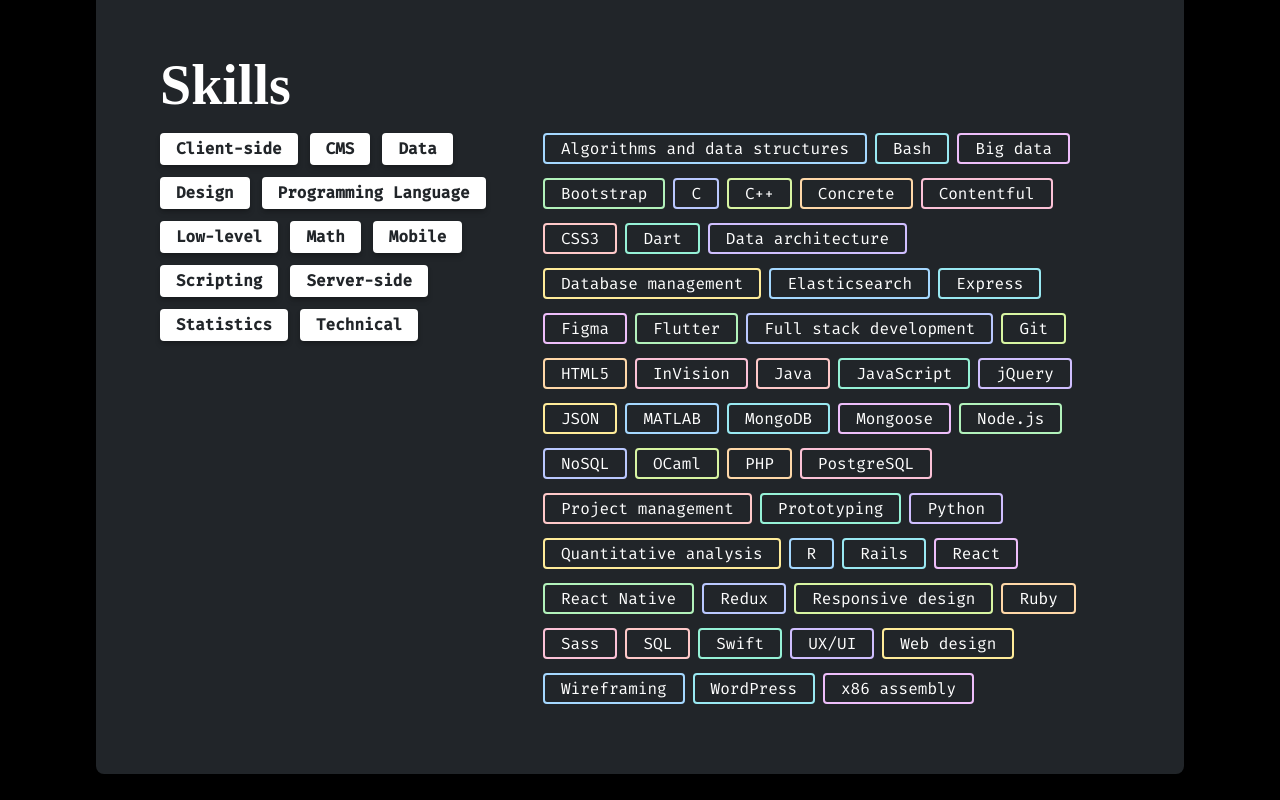
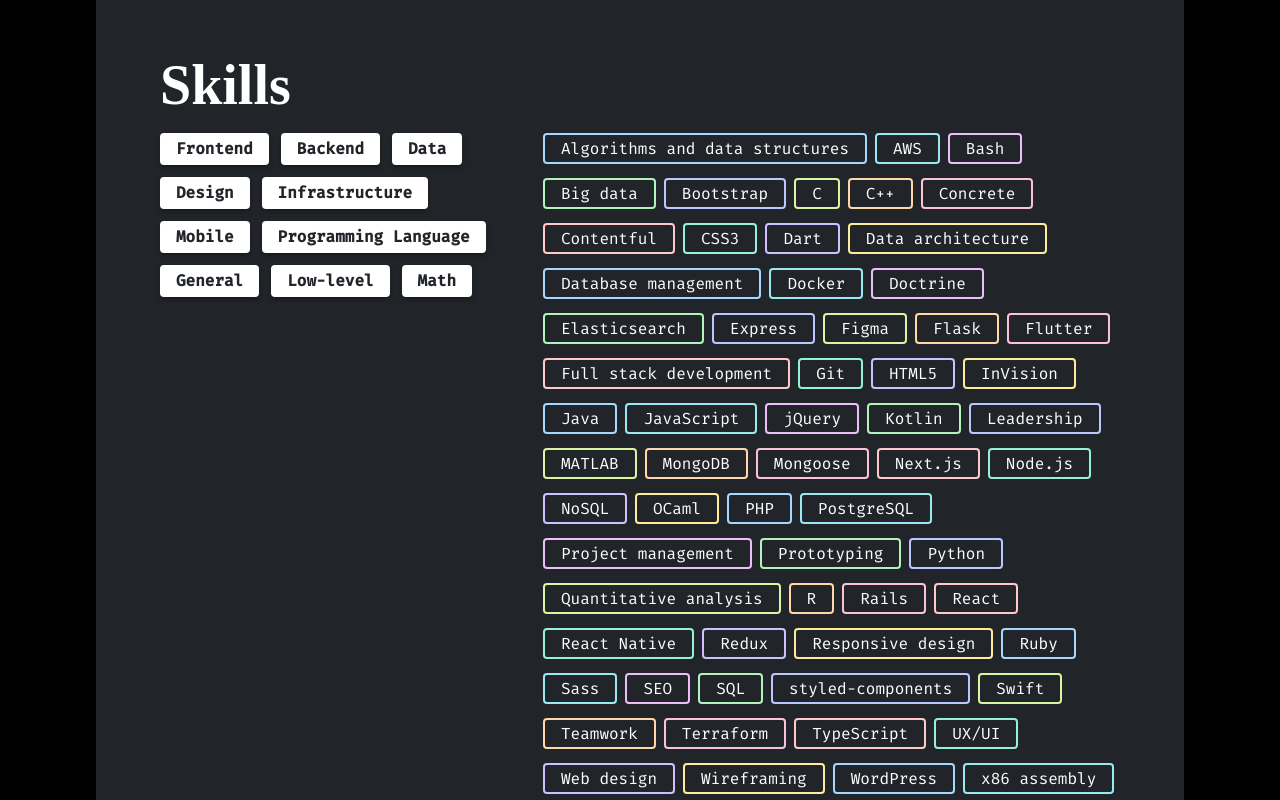
Before and after one commit to leojalfred/portfolio, a React (Create React App) app: page / in a window 1280 px wide. Shown: the part 1320-2120 px from the top of the page. Built offline with nearby package versions, Linux system fonts and the light colour scheme; a small style sheet from the web is missing; a web font is replaced by a local one.

Commit message:
Updates Skills

```diff
--- a/src/components/Skills.js
+++ b/src/components/Skills.js
@@ -7,7 +7,8 @@
   useEffect(() => {
     const skills = [
       { name: 'Algorithms and data structures', tags: ['technical'] },
-      { name: 'Bash', tags: ['language'] },
+      { name: 'AWS', tags: ['backend', 'infrastructure'] },
+      { name: 'Bash', tags: ['language', 'scripting'] },
       { name: 'Big data', tags: ['data', 'technical'] },
       { name: 'Bootstrap', tags: ['design'] },
       { name: 'C', tags: ['language', 'low-level'] },
@@ -18,9 +19,12 @@
       { name: 'Dart', tags: ['language'] },
       { name: 'Data architecture', tags: ['data', 'technical'] },
       { name: 'Database management', tags: ['data', 'technical'] },
-      { name: 'Elasticsearch', tags: [] },
+      { name: 'Docker', tags: ['infrastructure'] },
+      { name: 'Doctrine', tags: ['data', 'server-side'] },
+      { name: 'Elasticsearch', tags: ['data'] },
       { name: 'Express', tags: ['server-side'] },
       { name: 'Figma', tags: ['design'] },
+      { name: 'Flask', tags: ['server-side'] },
       { name: 'Flutter', tags: ['mobile'] },
       { name: 'Full stack development', tags: ['technical'] },
       { name: 'Git', tags: [] },
@@ -29,10 +33,12 @@
       { name: 'Java', tags: ['language'] },
       { name: 'JavaScript', tags: ['language', 'client-side', 'scripting'] },
       { name: 'jQuery', tags: ['client-side'] },
-      { name: 'JSON', tags: ['data'] },
+      { name: 'Kotlin', tags: ['language', 'mobile'] },
+      { name: 'Leadership', tags: ['technical'] },
       { name: 'MATLAB', tags: ['language', 'math'] },
       { name: 'MongoDB', tags: ['data'] },
       { name: 'Mongoose', tags: ['data', 'server-side'] },
+      { name: 'Next.js', tags: ['client-side', 'server-side'] },
       { name: 'Node.js', tags: ['language', 'scripting', 'server-side'] },
       { name: 'NoSQL', tags: ['data'] },
       { name: 'OCaml', tags: ['language'] },
@@ -43,7 +49,7 @@
       { name: 'Python', tags: ['language', 'scripting'] },
       {
         name: 'Quantitative analysis',
-        tags: ['math', 'statistics', 'technical'],
+        tags: ['math', 'statistics', 'technical']
       },
       { name: 'R', tags: ['language', 'math', 'statistics'] },
       { name: 'Rails', tags: ['server-side'] },
@@ -54,15 +60,23 @@
       { name: 'Ruby', tags: ['language', 'scripting'] },
       {
         name: 'Sass',
-        tags: ['language', 'client-side', 'design', 'scripting'],
+        tags: ['language', 'client-side', 'design', 'scripting']
       },
+      { name: 'SEO', tags: ['technical'] },
       { name: 'SQL', tags: ['language', 'data'] },
+      {
+        name: 'styled-components',
+        tags: ['client-side', 'design']
+      },
       { name: 'Swift', tags: ['language', 'mobile'] },
+      { name: 'Teamwork', tags: ['technical'] },
+      { name: 'Terraform', tags: ['infrastructure'] },
+      { name: 'TypeScript', tags: ['language', 'client-side', 'scripting'] },
       { name: 'UX/UI', tags: ['design', 'technical'] },
       { name: 'Web design', tags: ['design', 'technical'] },
       { name: 'Wireframing', tags: ['design', 'technical'] },
       { name: 'WordPress', tags: ['cms'] },
-      { name: 'x86 assembly', tags: ['language', 'low-level'] },
+      { name: 'x86 assembly', tags: ['language', 'low-level'] }
     ]
 
     let skillsToDisplay = []
@@ -90,18 +104,16 @@
   }, [activeSkillTags])
 
   const skillTags = {
-    'client-side': { ref: useRef(), text: 'Client-side' },
-    cms: { ref: useRef(), text: 'CMS' },
+    'client-side': { ref: useRef(), text: 'Frontend' },
+    'server-side': { ref: useRef(), text: 'Backend' },
     data: { ref: useRef(), text: 'Data' },
     design: { ref: useRef(), text: 'Design' },
+    infrastructure: { ref: useRef(), text: 'Infrastructure' },
+    mobile: { ref: useRef(), text: 'Mobile' },
     language: { ref: useRef(), text: 'Programming Language' },
+    technical: { ref: useRef(), text: 'General' },
     'low-level': { ref: useRef(), text: 'Low-level' },
-    math: { ref: useRef(), text: 'Math' },
-    mobile: { ref: useRef(), text: 'Mobile' },
-    scripting: { ref: useRef(), text: 'Scripting' },
-    'server-side': { ref: useRef(), text: 'Server-side' },
-    statistics: { ref: useRef(), text: 'Statistics' },
-    technical: { ref: useRef(), text: 'Technical' },
+    math: { ref: useRef(), text: 'Math' }
   }
 
   const handleFilter = key => () => {
```
